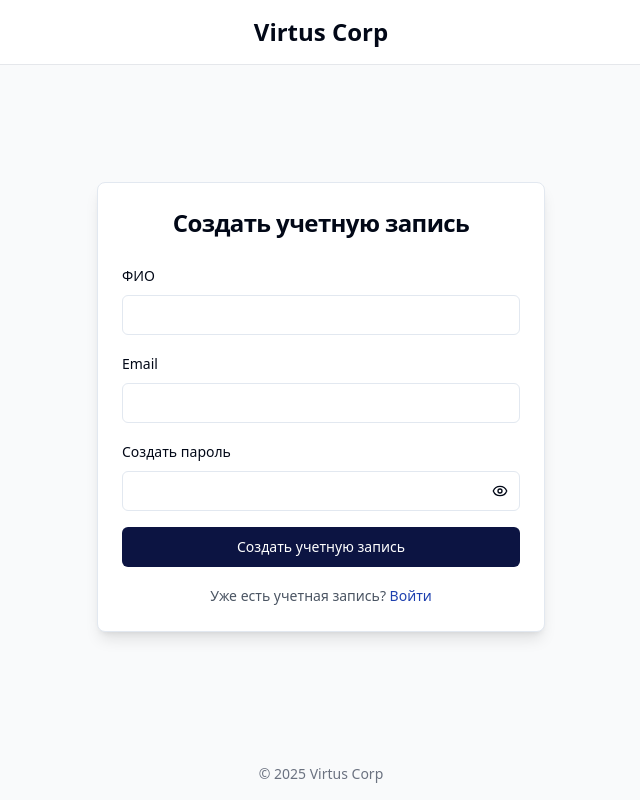
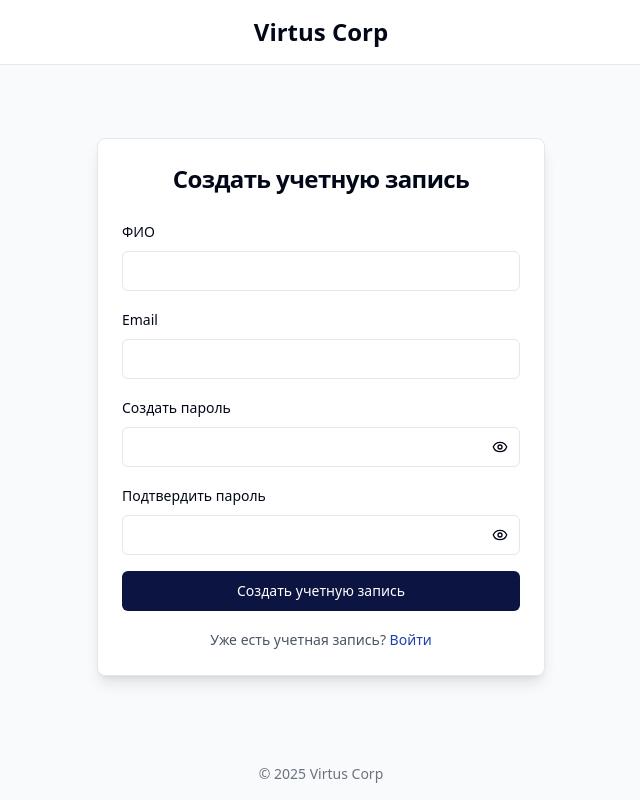
Before and after one commit to parkjihn/virtuscorp_frontend, a Next.js app in the folder virtuscorp_frontend/: page /sign-up in a window 1280 px wide. Shown: the whole page, without its empty margins (319-959 px from the left). Built offline with nearby package versions, Linux system fonts and the light colour scheme.

Commit message:
signup1-04052025

```diff
--- a/virtuscorp_frontend/app/(auth)/sign-up/page.tsx
+++ b/virtuscorp_frontend/app/(auth)/sign-up/page.tsx
@@ -1,57 +1,75 @@
-"use client"
+"use client";
 
-import type React from "react"
-import { useState } from "react"
-import { useRouter } from "next/navigation"
-import Link from "next/link"
-import { Eye, EyeOff } from "lucide-react"
-import { Button } from "@/components/ui/button"
-import { Input } from "@/components/ui/input"
-import { Label } from "@/components/ui/label"
-import { Card, CardContent, CardHeader, CardTitle } from "@/components/ui/card"
+import { useState } from "react";
+import { useRouter } from "next/navigation";
+import Link from "next/link";
+import { Eye, EyeOff } from "lucide-react";
+import { Button } from "@/components/ui/button";
+import { Input } from "@/components/ui/input";
+import { Label } from "@/components/ui/label";
+import { Card, CardContent, CardHeader, CardTitle } from "@/components/ui/card";
 
 export default function SignUpPage() {
-  const router = useRouter()
-  const [showPassword, setShowPassword] = useState(false)
-  const [fullName, setFullName] = useState("")
-  const [email, setEmail] = useState("")
-  const [password, setPassword] = useState("")
-  const [isLoading, setIsLoading] = useState(false)
+  const router = useRouter();
+  const [showPassword, setShowPassword] = useState(false);
+  const [form, setForm] = useState({
+    fullName: "",
+    email: "",
+    password: "",
+    confirmPassword: "",
+  });
+  const [error, setError] = useState("");
+  const [isLoading, setIsLoading] = useState(false);
+
+  const handleChange = (e: React.ChangeEvent<HTMLInputElement>) => {
+    const { name, value } = e.target;
+    setForm((prev) => ({ ...prev, [name]: value }));
+  };
 
   const handleSubmit = async (e: React.FormEvent) => {
-    e.preventDefault()
-    setIsLoading(true)
+    e.preventDefault();
+    setError("");
+
+    if (form.password !== form.confirmPassword) {
+      setError("Пароли не совпадают");
+      return;
+    }
+
+    setIsLoading(true);
 
     try {
-      const response = await fetch("https://api.virtuscorp.site/auth/register", {
-        method: "POST",
-        headers: {
-          "Content-Type": "application/json"
-        },
-        body: JSON.stringify({
-          full_name: fullName,
-          email,
-          password
-        })
-      })
+      const response = await fetch(
+        "https://api.virtuscorp.site/auth/register",
+        {
+          method: "POST",
+          headers: {
+            "Content-Type": "application/json",
+          },
+          body: JSON.stringify({
+            full_name: form.fullName,
+            email: form.email,
+            password: form.password,
+          }),
+        }
+      );
 
-      const data = await response.json()
+      const data = await response.json();
 
       if (!response.ok) {
-        throw new Error(data.detail || "Ошибка регистрации")
+        setError(data.detail || "Ошибка регистрации");
+      } else {
+        router.push("/login");
       }
-
-      router.push("/login")
     } catch (err: unknown) {
       if (err instanceof Error) {
-        alert(err.message || "Ошибка регистрации")
+        setError(err.message || "Ошибка запроса");
       } else {
-        alert("Неизвестная ошибка")
+        setError("Неизвестная ошибка");
       }
     } finally {
-      setIsLoading(false)
+      setIsLoading(false);
     }
-  }
+  };
 
   return (
     <div className="min-h-screen flex flex-col bg-gray-50">
@@ -64,7 +82,9 @@ export default function SignUpPage() {
       <div className="flex-1 flex items-center justify-center p-4">
         <Card className="w-full max-w-md shadow-lg">
           <CardHeader className="space-y-1">
-            <CardTitle className="text-2xl font-bold text-center">Создать учетную запись</CardTitle>
+            <CardTitle className="text-2xl font-bold text-center">
+              Создать учетную запись
+            </CardTitle>
           </CardHeader>
           <CardContent>
             <form onSubmit={handleSubmit} className="space-y-4">
@@ -72,9 +92,10 @@ export default function SignUpPage() {
                 <Label htmlFor="fullName">ФИО</Label>
                 <Input
                   id="fullName"
+                  name="fullName"
                   type="text"
-                  value={fullName}
-                  onChange={(e) => setFullName(e.target.value)}
+                  value={form.fullName}
+                  onChange={handleChange}
                   required
                   disabled={isLoading}
                 />
@@ -84,9 +105,10 @@ export default function SignUpPage() {
                 <Label htmlFor="email">Email</Label>
                 <Input
                   id="email"
+                  name="email"
                   type="email"
-                  value={email}
-                  onChange={(e) => setEmail(e.target.value)}
+                  value={form.email}
+                  onChange={handleChange}
                   required
                   disabled={isLoading}
                 />
@@ -97,9 +119,10 @@ export default function SignUpPage() {
                 <div className="relative">
                   <Input
                     id="password"
+                    name="password"
                     type={showPassword ? "text" : "password"}
-                    value={password}
-                    onChange={(e) => setPassword(e.target.value)}
+                    value={form.password}
+                    onChange={handleChange}
                     required
                     disabled={isLoading}
                   />
@@ -111,19 +134,70 @@ export default function SignUpPage() {
                     onClick={() => setShowPassword(!showPassword)}
                     disabled={isLoading}
                   >
-                    {showPassword ? <EyeOff className="h-4 w-4" /> : <Eye className="h-4 w-4" />}
-                    <span className="sr-only">{showPassword ? "Скрыть пароль" : "Показать пароль"}</span>
+                    {showPassword ? (
+                      <EyeOff className="h-4 w-4" />
+                    ) : (
+                      <Eye className="h-4 w-4" />
+                    )}
+                    <span className="sr-only">
+                      {showPassword ? "Скрыть пароль" : "Показать пароль"}
+                    </span>
                   </Button>
                 </div>
               </div>
 
-              <Button type="submit" className="w-full bg-[#0c1442]" disabled={isLoading}>
-                {isLoading ? "Создание учетной записи..." : "Создать учетную запись"}
+              <div className="space-y-2">
+                <Label htmlFor="confirmPassword">Подтвердить пароль</Label>
+                <div className="relative">
+                  <Input
+                    id="confirmPassword"
+                    name="confirmPassword"
+                    type={showPassword ? "text" : "password"}
+                    value={form.confirmPassword}
+                    onChange={handleChange}
+                    required
+                    disabled={isLoading}
+                  />
+                  <Button
+                    type="button"
+                    variant="ghost"
+                    size="icon"
+                    className="absolute right-0 top-0 h-full px-3"
+                    onClick={() => setShowPassword(!showPassword)}
+                    disabled={isLoading}
+                  >
+                    {showPassword ? (
+                      <EyeOff className="h-4 w-4" />
+                    ) : (
+                      <Eye className="h-4 w-4" />
+                    )}
+                    <span className="sr-only">
+                      {showPassword ? "Скрыть пароль" : "Показать пароль"}
+                    </span>
+                  </Button>
+                </div>
+              </div>
+
+              {error && <p className="text-sm text-red-500">{error}</p>}
+
+              <Button
+                type="submit"
+                className="w-full bg-[#0c1442]"
+                disabled={isLoading}
+              >
+                {isLoading
+                  ? "Создание учетной записи..."
+                  : "Создать учетную запись"}
               </Button>
 
               <div className="text-center mt-4">
-                <span className="text-sm text-gray-600">Уже есть учетная запись? </span>
-                <Link href="/login" className="text-sm text-blue-800 hover:underline">
+                <span className="text-sm text-gray-600">
+                  Уже есть учетная запись?{" "}
+                </span>
+                <Link
+                  href="/login"
+                  className="text-sm text-blue-800 hover:underline"
+                >
                   Войти
                 </Link>
               </div>
@@ -132,7 +206,9 @@ export default function SignUpPage() {
         </Card>
       </div>
 
-      <footer className="py-4 text-center text-sm text-gray-500">© 2025 Virtus Corp</footer>
+      <footer className="py-4 text-center text-sm text-gray-500">
+        © 2025 Virtus Corp
+      </footer>
     </div>
-  )
+  );
 }
```
